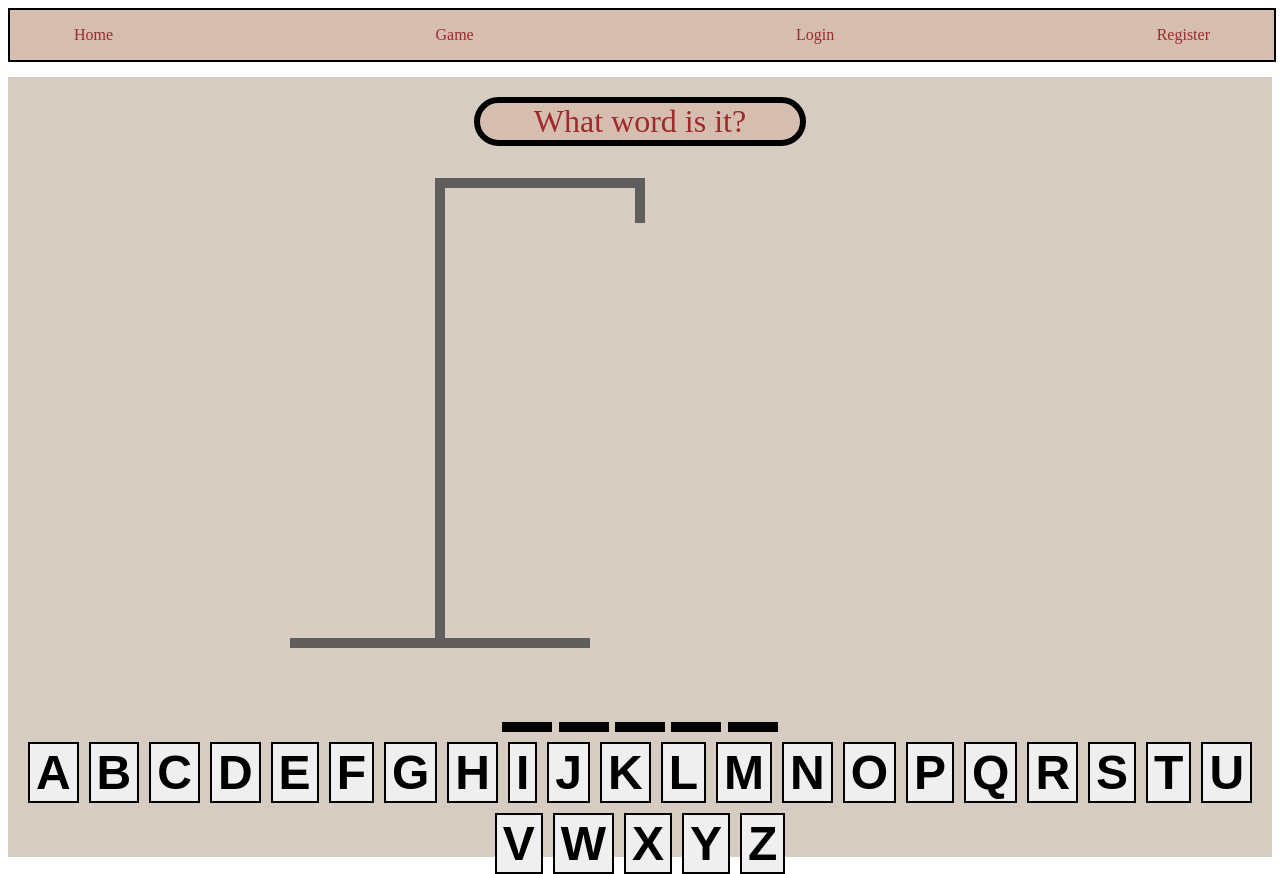
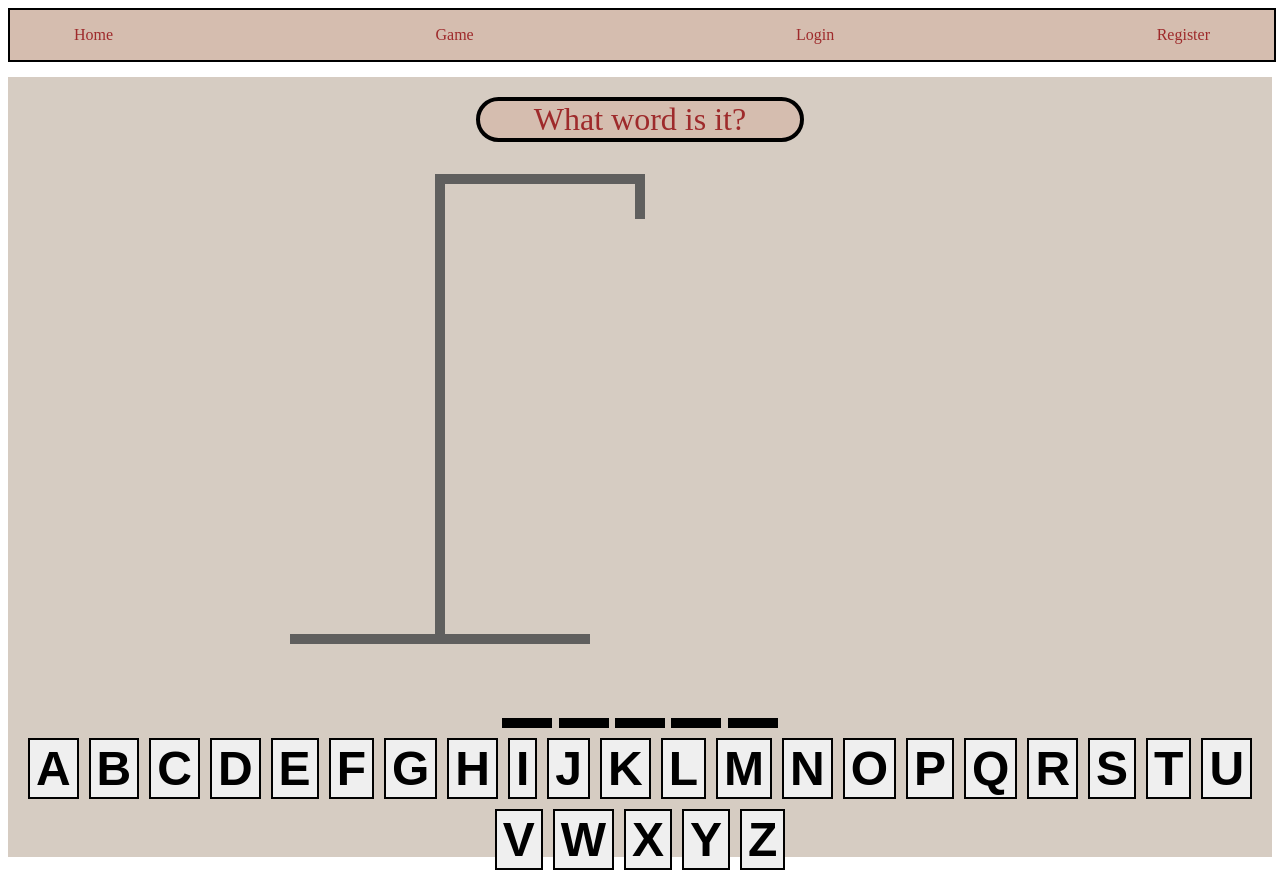
Before and after one commit to miso-tired/hangman-game, a React (Vite) app: page /game in a window 1280 px wide. Built offline with nearby package versions, Linux system fonts and the light colour scheme; the HTML template or start-up script is replaced by a standard one.

Commit message:
styling game page

```diff
--- a/src/styles/game.css
+++ b/src/styles/game.css
@@ -15,7 +15,7 @@
   width: 25vw;
   color: #9e2a2b;
   font-size: 2em;
-  border: 6px solid black;
+  border: 4px solid black;
   border-radius: 35px;
   margin-bottom: 1em;
   background-color: #d5bdaf;
```
